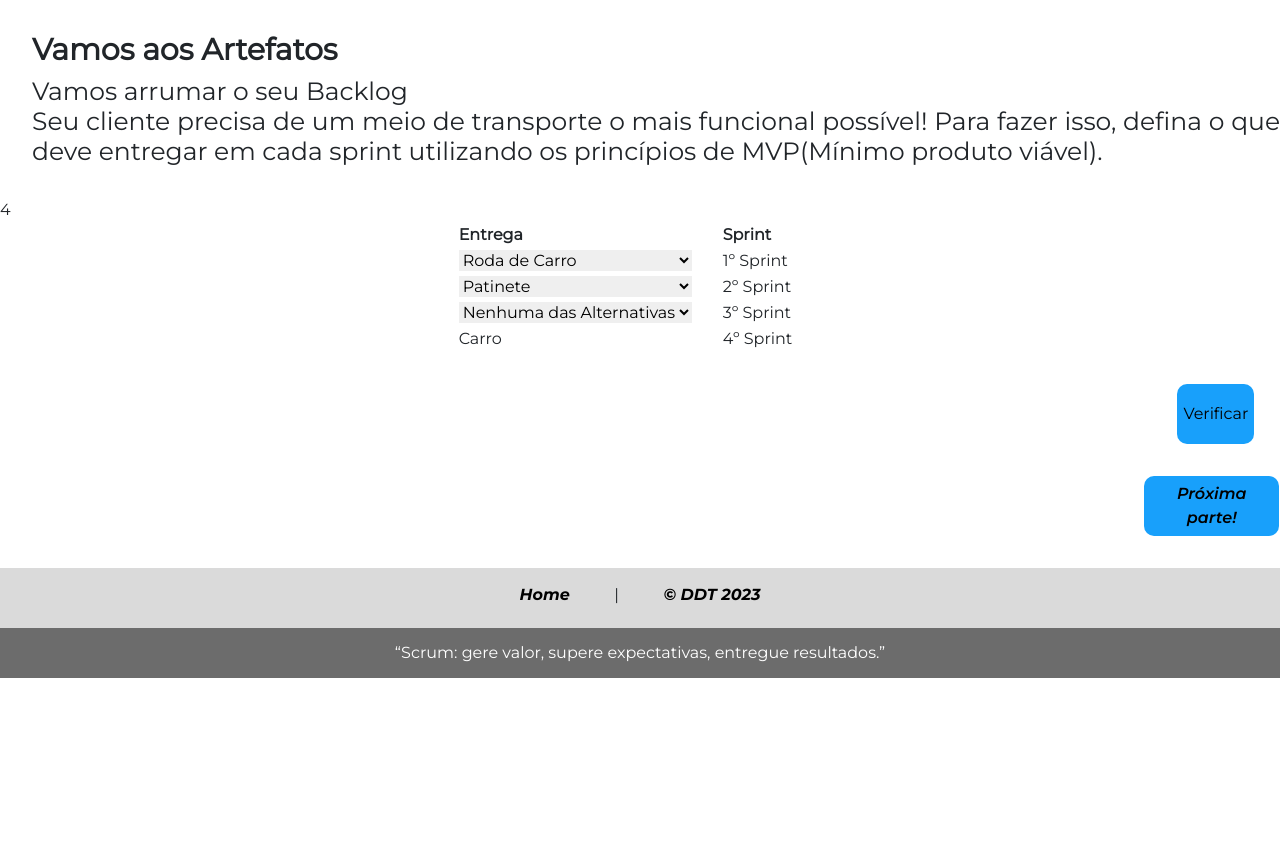
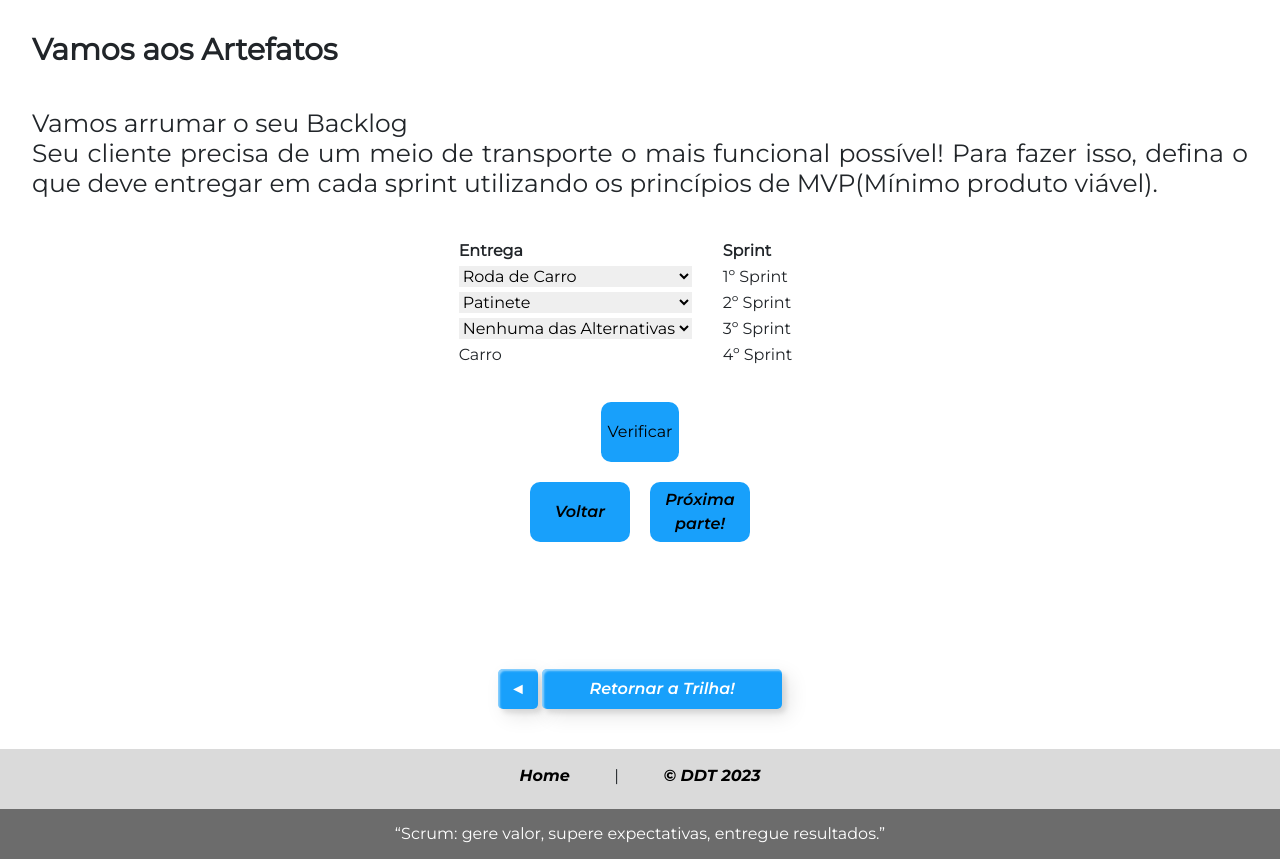
Before and after one commit to erickhoawata/DDT-1-Sem, a Flask app: page /teste2 in a window 1280 px wide. Shown: the part 56-915 px from the top of the page. Before the commit the page ends 734 px from the top, so only its background shows below. Run offline with Flask 3, Linux system fonts and the light colour scheme.

Commit message:
Navegação pelas páginas Teste e formatação da trilha

```diff
--- a/static/css/styles.css
+++ b/static/css/styles.css
@@ -425,9 +425,7 @@ a {
         top: 100%;
         transform: rotateX(0deg);
     }
-}
 
-@media (min-width: 768px) {
     .ddt {
         padding-left: 77px;
         text-align: start;
@@ -697,12 +695,6 @@ p[type=number] {
     padding-bottom: 5%;
 }
 
-/* -------  AVALIAÇÔES ---------*/
-
-.introdução {
-    display: flex;
-}
-
 /*---- Artefatos -----*/
 
 .cont-img-art1 {
@@ -756,13 +748,8 @@ p[type=number] {
 }
 
 .introdução {
-    margin-top: 2.5%;
-    margin-left: 2.5%
-}
-
-.introdução2 {
-    margin-bottom: 2.5%;
-    margin-left: 2.5%;
+    display: flex;
+    margin: 2.5%
 }
 
 .enquete {
@@ -787,22 +774,26 @@ p[type=number] {
 .nextpage {
     width: 100%;
     display: flex;
-    justify-content: end;
-    margin-top: 2.5%;
-    margin-bottom: 2.5%;
+    justify-content: center;
+    margin-top: 10px;
+    margin-bottom: 10px;
 }
 
 .nextpagebut {
+    width: 100px;
+    padding: 5px;
     background-color: #18a0fb;
     border-radius: 10px;
     border: none;
     height: 60px;
-    margin-right: 0.5%;
-
 }
 .nextpagebut:hover{
     background-color:#146ca6;
     color:#ffffff;
+}
+
+div.nextpage > a{
+    padding: 10px;
 }
 
 .tabelaback{
@@ -824,7 +815,6 @@ td{
     border-radius: 10px;
     border:none;
     height:60px;
-    margin-right: 2%;
     margin-bottom:0%;
 }
 .option{
--- a/templates/teste2.html
+++ b/templates/teste2.html
@@ -12,12 +12,12 @@
   {% block conteudo %}
   <!-- corpo -->
   <div class="introdução">
-    <h1>Vamos aos Artefatos
-    </h1>
+    <h1>Vamos aos Artefatos</h1>
   </div>
-  <div class="introdução2">
-    <h2>Vamos arrumar o seu Backlog<br>Seu cliente precisa de um meio de transporte o mais funcional possível! Para fazer isso, defina o que deve entregar em cada
-      sprint utilizando os princípios de MVP(Mínimo produto viável).<br></h2>
+  <div class="introdução">
+    <h2>Vamos arrumar o seu Backlog<br>Seu cliente precisa de um meio de transporte o mais funcional possível! Para
+      fazer isso, defina o que deve entregar em cada
+      sprint utilizando os princípios de MVP(Mínimo produto viável).</h2>
   </div>
   <form method="POST">
     <div class="tabelaback">
@@ -28,27 +28,36 @@
         </tr>
         <tr class="td1">
           <td><select class="entrega" id="Entrega1" name="entrega1">
-            <option value="roda"><h4>Roda de Carro</h4></option>
-            <option value="skate"><h4>Skate</h4></option>
-            <option value="nda"><h4>Nenhuma das Alternativas</h4></option></td>
+              <option value="roda">
+                <h4>Roda de Carro</h4>
+              </option>
+              <option value="skate">
+                <h4>Skate</h4>
+              </option>
+              <option value="nda">
+                <h4>Nenhuma das Alternativas</h4>
+              </option>
+          </td>
           {%if metodo=="POST":%}
           {%if entrega1 == "skate":%}
           <style>
-                  .td1{
+            .td1 {
               background-color: rgb(217, 248, 203);
-                    border:solid 2px rgb(79, 248, 1);
+              border: solid 2px rgb(79, 248, 1);
             }
-                  #Entrega1{
+
+            #Entrega1 {
               background-color: rgb(217, 248, 203);
             }
           </style>
           {%else:%}
           <style>
-                  .td1{
+            .td1 {
               background-color: rgb(248, 203, 203);
-                    border:solid 2px rgb(255, 1, 1);
+              border: solid 2px rgb(255, 1, 1);
             }
-                  #Entrega1{
+
+            #Entrega1 {
               background-color: rgb(248, 203, 203);
             }
           </style>
@@ -59,27 +68,36 @@
         </tr>
         <tr class="td2">
           <td><select class="entrega" id="Entrega2" name="entrega2">
-            <option value="patinete"><h4>Patinete</h4></option>
-            <option value="chassi"><h4>Chassi de Carro</h4></option>
-            <option value="nda"><h4>Nenhuma das Alternativas</h4></option></td>
+              <option value="patinete">
+                <h4>Patinete</h4>
+              </option>
+              <option value="chassi">
+                <h4>Chassi de Carro</h4>
+              </option>
+              <option value="nda">
+                <h4>Nenhuma das Alternativas</h4>
+              </option>
+          </td>
           {%if metodo=="POST":%}
           {%if entrega2 == "patinete":%}
           <style>
-                  .td2{
+            .td2 {
               background-color: rgb(217, 248, 203);
-                    border:solid 2px rgb(79, 248, 1);
+              border: solid 2px rgb(79, 248, 1);
             }
-                  #Entrega2{
+
+            #Entrega2 {
               background-color: rgb(217, 248, 203);
             }
           </style>
           {%else:%}
           <style>
-                  .td2{
+            .td2 {
               background-color: rgb(248, 203, 203);
-                    border:solid 2px rgb(255, 1, 1);
+              border: solid 2px rgb(255, 1, 1);
             }
-                  #Entrega2{
+
+            #Entrega2 {
               background-color: rgb(248, 203, 203);
             }
           </style>
@@ -89,27 +107,36 @@
         </tr>
         <tr class="td3">
           <td><select class="entrega" id="Entrega3" name="entrega3">
-            <option value="nda"><h4>Nenhuma das Alternativas</h4></option>
-            <option value="carcaça"><h4>Carcaça de Carro</h4></option>
-            <option value="moto"><h4>Moto</h4></option></td>4
+              <option value="nda">
+                <h4>Nenhuma das Alternativas</h4>
+              </option>
+              <option value="carcaça">
+                <h4>Carcaça de Carro</h4>
+              </option>
+              <option value="moto">
+                <h4>Moto</h4>
+              </option>
+          </td>
           {%if metodo=="POST":%}
           {%if entrega3 == "moto":%}
           <style>
-                  .td3{
+            .td3 {
               background-color: rgb(217, 248, 203);
-                    border:solid 2px rgb(79, 248, 1);
+              border: solid 2px rgb(79, 248, 1);
             }
-                  #Entrega3{
+
+            #Entrega3 {
               background-color: rgb(217, 248, 203);
             }
           </style>
           {%else:%}
           <style>
-                  .td3{
+            .td3 {
               background-color: rgb(248, 203, 203);
-                    border:solid 2px rgb(255, 1, 1);
+              border: solid 2px rgb(255, 1, 1);
             }
-                  #Entrega3{
+
+            #Entrega3 {
               background-color: rgb(248, 203, 203);
             }
           </style>
@@ -122,12 +149,24 @@
           <td>4º Sprint</td>
         </tr>
       </table>
+      <br>
       <div class="nextpage">
         <input class="nextpagebut2" type="submit" value="Verificar">
       </div>
     </div>
   </form>
   <div class="nextpage">
+    <a style="color: black;" href="/teste"><button class="nextpagebut">Voltar</button></a>
     <a style="color: black;" href="/teste3"><button class="nextpagebut">Próxima parte!</button></a>
   </div>
+
+  <!-- Navegar pela trilha -->
+  <div class="frame" style="padding-top: 6%;"">
+    <a style="color: black;" href="/avaliacao"><button class="trocar-pagina btn-5">◄</button></a>
+    <a style="color: black;" href="/trilha"><button class="retornar-trilha btn-5">Retornar a Trilha!</button></a>
+  </div>
+
   {% endblock %}
+</body>
+
+</html>
```
Also changed, not shown: static/css/trilha.css (+4 -3 lines), templates/Teste.html (+9 -1 lines), templates/index.html (+4 -8 lines), templates/teste3.html (+12 -4 lines), 1 other file. Lines whose indentation alone changed are shown as unchanged.
